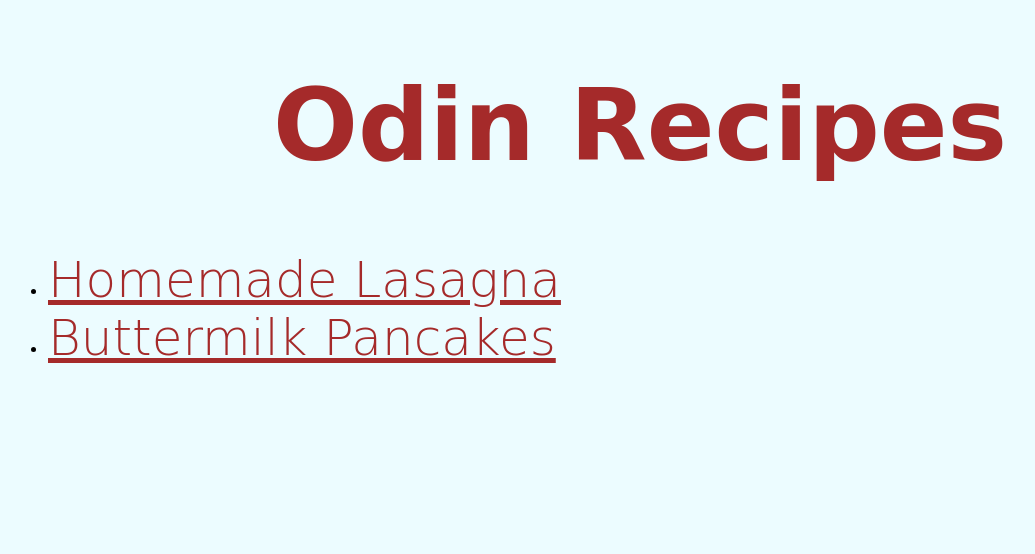
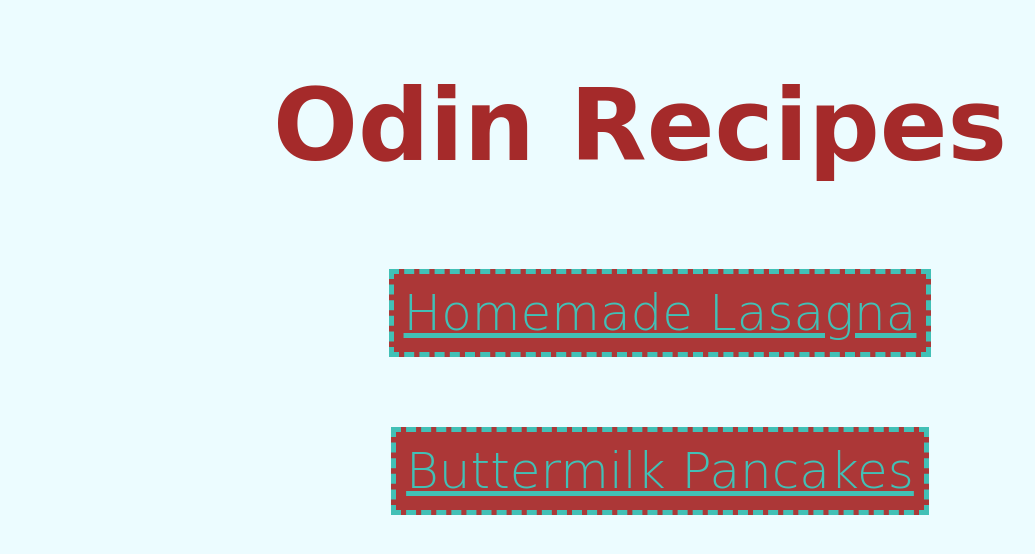
Before and after one commit to Bashar-Amer/odin-recipes, a plain HTML site: page index.html in a window 1280 px wide. Shown: the whole page, without its empty margins (0-1035 px from the left). Drawn offline with Linux system fonts and the light colour scheme.

Commit message:
Feat: Update style of home page
- Add margin between list elements and padding inside list element
- Add border around link's text
- Change text color
- Centerlized list elements

```diff
--- a/index.html
+++ b/index.html
@@ -9,7 +9,7 @@
     <body>
         <h1 id="home-title">Odin Recipes</h1>
 
-        <ul>
+        <ul id="main-menu">
         <li><a href="recipes/lasagna.html" class="main-option">Homemade Lasagna</a></li>
         <li><a href="recipes/buttermilk-pancakes.html" class="main-option">Buttermilk Pancakes</a></li>
         </ul>
--- a/styles/style.css
+++ b/styles/style.css
@@ -1,16 +1,30 @@
 body {
     background-color: rgb(236, 252, 255);
+    font-family: 'Brush Script MT', cursive, sans-serif;
 }
 
 
 
 
-.main-option {
+
+#main-menu li  {
+    margin: 100px auto;
     font-size: 50px;
-    color: brown;
     font-weight: 100;
+    width: 700px;
+    list-style: none;
     text-align: center;
 }
+
+#main-menu a  {
+    color: rgb(66, 192, 182);
+    background-color: rgb(172, 55, 55);
+    border: 5px dashed rgb(66, 192, 182);
+    padding: 10px;
+}
+
+
+
 
 .dish-section {
     color: rgb(172, 55, 55);
@@ -18,8 +32,6 @@ body {
     font-size: 25px;
 
 }
-
-
 
 h1,h2,h3 {
     text-align: center;
@@ -33,7 +45,3 @@ h1,h2,h3 {
 #dish-title {
     font-size: 50px;
 }
-
-* {
-    font-family: 'Brush Script MT', cursive, sans-serif;
-}
```
Also changed, not shown: 1 other file.
